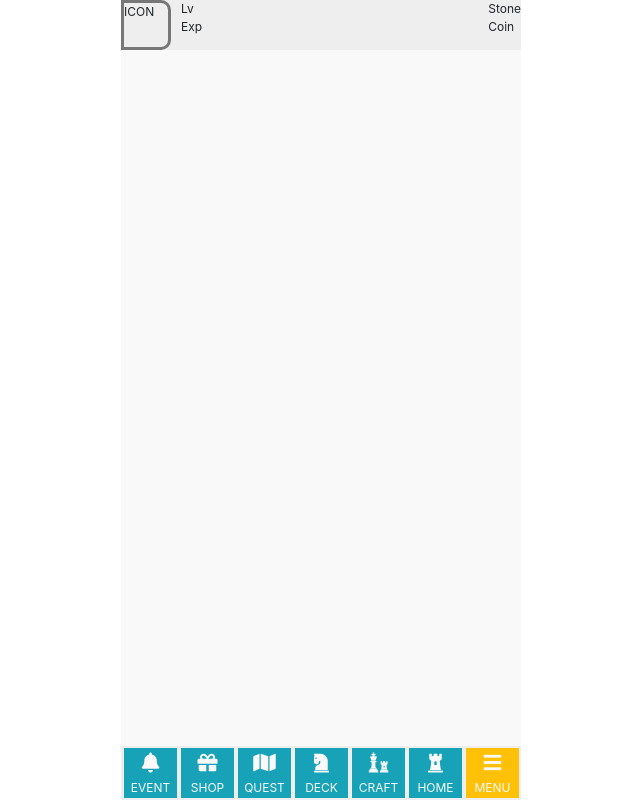
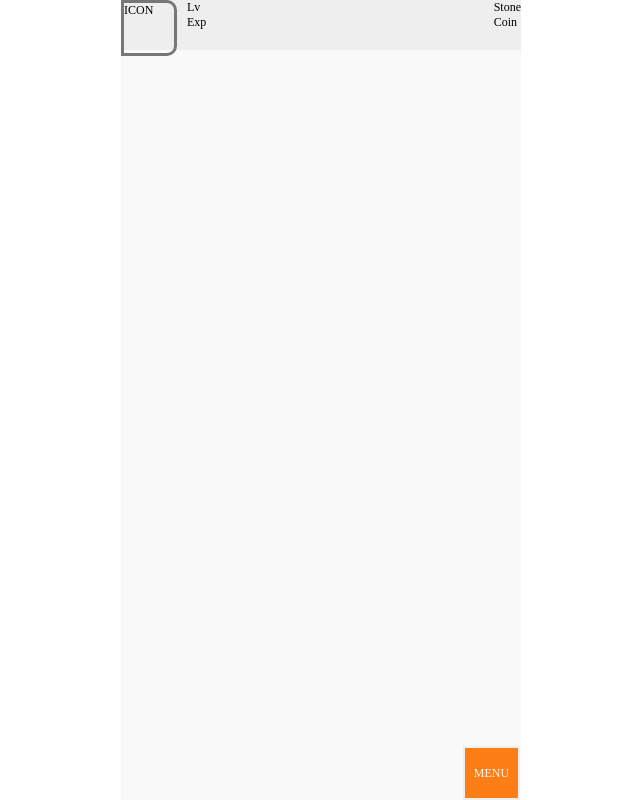
Before and after one commit to dumpier/php-dumpier-app, a PHP site: page /app/templates/html/pages/game/top/index.phtml in a window 1280 px wide. Shown: the whole page, without its empty margins (319-959 px from the left). Run offline with PHP 8.4, Linux system fonts and the light colour scheme.

```diff
--- a/app/classes/http/controllers/game/HomeController.php
+++ b/app/classes/http/controllers/game/HomeController.php
@@ -5,7 +5,7 @@ class HomeController extends \App\Http\Controllers\Game\Controller
 {
     public function index()
     {
-        $this->content('test', 'aaaaaaa');
+
         return $this->response();
     }
 }
--- a/app/classes/services/game/battle/BattleService.php
+++ b/app/classes/services/game/battle/BattleService.php
@@ -3,7 +3,6 @@ namespace App\Services\Game\Battle;
 
 use Presto\Core\Utilities\Collection;
 use App\Models\Entities\Battle\BattleEntity;
-use App\Models\Entities\Battle\ActorEntity;
 
 class BattleService extends \Service
 {
@@ -11,6 +10,7 @@ class BattleService extends \Service
      * バトル処理
      * @param Collection $allies 味方デッキ
      * @param Collection $oppenents 対戦相手のデッキ
+     * @return BattleEntity
      */
     public function battle(Collection $allies, Collection $oppenents)
     {
--- /dev/null
+++ b/app/templates/html/pages/game/home/index.phtml
@@ -0,0 +1 @@
+Home
--- a/app/templates/html/pages/game/top/index.phtml
+++ b/app/templates/html/pages/game/top/index.phtml
@@ -1,31 +1,25 @@
-<link href="https://stackpath.bootstrapcdn.com/bootstrap/4.3.1/css/bootstrap.min.css" rel="stylesheet" type="text/css">
-<script src="https://ajax.googleapis.com/ajax/libs/jquery/1.12.4/jquery.min.js"></script>
-<script src="https://stackpath.bootstrapcdn.com/bootstrap/4.3.1/js/bootstrap.min.js" type="text/javascript" charset="utf-8" async="async"></script>
-<link href="https://use.fontawesome.com/releases/v5.7.2/css/all.css" rel="stylesheet" integrity="sha384-fnmOCqbTlWIlj8LyTjo7mOUStjsKC4pOpQbqyi7RrhN7udi9RwhKkMHpvLbHG9Sr" crossorigin="anonymous">
-<!-- Fonts -->
-<link href="https://fonts.googleapis.com/css?family=Nunito:200,600" rel="stylesheet" type="text/css">
 
 
 <style>
 * { margin: 0px; padding: 0px; font-size:9pt; }
+ul { list-style: none; margin: 0px; font-size:0px; }
 #game-wrapper { width:400px; height:100vh; position:relative; background:#f9f9f9; margin-left: auto; margin-right: auto; }
 #game-header { display:block; height:50px; background:#eee; }
+#game-content { overflow: hidden; }
 
-div#game-footer { position: absolute; width:100%; bottom: 0px; height:54px; background:#eee; }
-ul#game-menu { list-style: none; margin: 0px; font-size:0px; text-align:right; }
-ul#game-menu li { display: inline-block; margin:2px; }
-ul#game-menu li a { display: block; width:53px; text-align:center; height:50px; text-decoration: none; background:#17a2b8; color:#f9f9f9; }
-ul#game-menu li a span { line-height:20px; }
-ul#game-menu li a span.fa { line-height:30px; font-size:20px; }
-ul#game-menu li a.menu { background:#ffc107;}
+/** ------------- menu ---------------- */
+/** ------------- menu ---------------- */
+div.game-menu { position: absolute; right:0px; bottom: 0px; background:#eee; }
+div.game-menu ul { text-align:left; }
+div.game-menu ul li { display: inline-block; margin:2px; }
+div.game-menu ul li a { display: block; width:53px; text-align:center; height:50px; text-decoration: none; background:#17a2b8; color:#f9f9f9; }
+div.game-menu ul li a span { line-height:20px; }
+div.game-menu ul li a span.fa { line-height:30px; font-size:20px; }
+div.game-menu ul li a.menu { background:#fd7e14;}
 
-div#game-menu-panel { display: none; position: absolute; width:100%; bottom: 55px; background:#eee; }
-ul#game-menu-list { list-style: none; margin: 0px; font-size:0px; text-align:right; }
-ul#game-menu-list li { display: inline-block; margin:2px; }
-ul#game-menu-list li a { display: block; width:53px; text-align:center; height:50px; text-decoration: none; background:#17a2b8; color:#f9f9f9; }
-ul#game-menu-list li a span { line-height:20px; }
-ul#game-menu-list li a span.fa { line-height:30px; font-size:20px; }
-ul#game-menu-list li a.menu { background:#ffc107;}
+div#game-menu { right:1px; }
+div#game-menu-panel { display: none; width:100%; }
+/** ------------- menu ---------------- */
 
 </style>
 
@@ -47,16 +41,21 @@ ul#game-menu-list li a.menu { background:#ffc107;}
 	</div>
 
 
-	<div id="game-menu-panel">
-		<ul id="game-menu-list">
-			<li><a href=""><span class="fa fa-angle-down"></span><br><span>-</span></a></li>
+	<div id="game-content"></div>
+
+
+	<div id="game-menu-panel" class="game-menu">
+		<ul>
+			<li><a href=""><span class="fa fa-angle-down"></span><br><span>HELP</span></a></li>
 			<li><a href=""><span class="fa fa-angle-down"></span><br><span>-</span></a></li>
 			<li><a href=""><span class="fa fa-angle-down"></span><br><span>-</span></a></li>
 			<li><a href=""><span class="fa fa-angle-down"></span><br><span>-</span></a></li>
 			<li><a href=""><span class="fa fa-angle-down"></span><br><span>-</span></a></li>
 			<li><a href=""><span class="fa fa-angle-down"></span><br><span>課金</span></a></li>
 			<li><a href=""><span class="fa fa-angle-down"></span><br><span>SHOP</span></a></li>
+		</ul>
 
+		<ul>
 			<li><a href=""><span class="fa fa-angle-down"></span><br><span>-</span></a></li>
 			<li><a href=""><span class="fa fa-angle-down"></span><br><span>-</span></a></li>
 			<li><a href=""><span class="fa fa-angle-down"></span><br><span>-</span></a></li>
@@ -64,7 +63,9 @@ ul#game-menu-list li a.menu { background:#ffc107;}
 			<li><a href=""><span class="fa fa-angle-down"></span><br><span>DEFENDER</span></a></li>
 			<li><a href=""><span class="fa fa-angle-down"></span><br><span>HERO</span></a></li>
 			<li><a href=""><span class="fa fa-angle-down"></span><br><span>基地</span></a></li>
+		</ul>
 
+		<ul>
 			<li><a href=""><span class="fa fa-angle-down"></span><br><span>-</span></a></li>
 			<li><a href=""><span class="fa fa-angle-down"></span><br><span>-</span></a></li>
 			<li><a href=""><span class="fa fa-angle-down"></span><br><span>-</span></a></li>
@@ -73,17 +74,20 @@ ul#game-menu-list li a.menu { background:#ffc107;}
 			<li><a href=""><span class="fa fa-angle-down"></span><br><span>ITEM</span></a></li>
 			<li><a href=""><span class="fa fa-angle-down"></span><br><span>STORE</span></a></li>
 		</ul>
+
+		<ul class="main">
+			<li><a href=""><span class="fa fa-bell"></span><br><span>EVENT</span></a></li>
+			<li><a href=""><span class="fa fa-gift"></span><br><span>SHOP</span></a></li>
+			<li><a href="/game/quest/top/"><span class="fa fa-map"></span><br><span>QUEST</span></a></li>
+			<li><a href=""><span class="fa fa-chess-knight"></span><br><span>DECK</span></a></li>
+			<li><a href=""><span class="fa fa-chess"></span><br><span>CRAFT</span></a></li>
+			<li><a href="/game/home/"><span class="fa fa-chess-rook"></span><br><span>HOME</span></a></li>
+		</ul>
 	</div>
 
-	<div id="game-footer">
-		<ul id="game-menu">
-			<li><a href=""><span class="fa fa-bell"></span><br><span>EVENT</span></a></li>
-			<li><a href=""><span class="fa fa-gift"></span><br><span>SHOP</span></a></li>
-			<li><a href=""><span class="fa fa-map"></span><br><span>QUEST</span></a></li>
-			<li><a href=""><span class="fa fa-chess-knight"></span><br><span>DECK</span></a></li>
-			<li><a href=""><span class="fa fa-chess"></span><br><span>CRAFT</span></a></li>
-			<li><a href=""><span class="fa fa-chess-rook"></span><br><span>HOME</span></a></li>
-			<li><a href="javascript: void(0);" onclick="$('div#game-menu-panel').toggle();" class=menu><span class="fa fa-bars"></span><br><span>MENU</span></a></li>
+	<div id="game-menu" class="game-menu">
+		<ul>
+			<li><a href="" onclick="$('div#game-menu-panel').toggle();" class=menu><span class="fa fa-bars"></span><br><span>MENU</span></a></li>
 		</ul>
 	</div>
 </div>
```
Also changed, not shown: app/classes/http/controllers/game/quest/MainController.php (+39 -9 lines), app/classes/http/controllers/game/quest/TopController.php (added, +12 -0 lines), app/classes/services/game/master/MasterDeckService.php (added, +11 -0 lines), app/classes/services/game/player/PlayerDeckService.php (added, +11 -0 lines), app/classes/services/game/quest/QuestService.php (+5 -4 lines), app/templates/html/layouts/game/default.phtml (+60 -1 lines), app/templates/html/pages/game/quest/main/area.phtml (added, +9 -0 lines), app/templates/html/pages/game/quest/main/areas.phtml (added, +10 -0 lines), app/templates/html/pages/game/quest/main/index.phtml (added, +10 -0 lines), app/templates/html/pages/game/quest/top/index.phtml (added, +10 -0 lines), helpers.php (+13 -25 lines).
